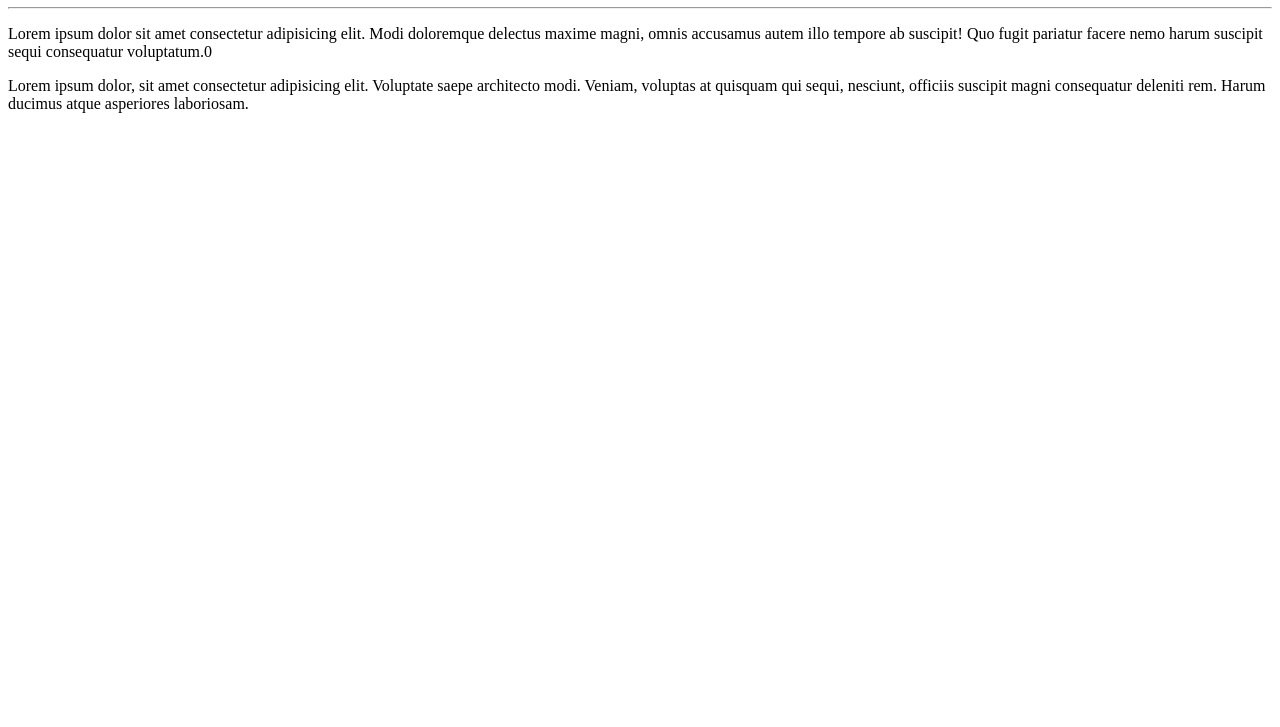
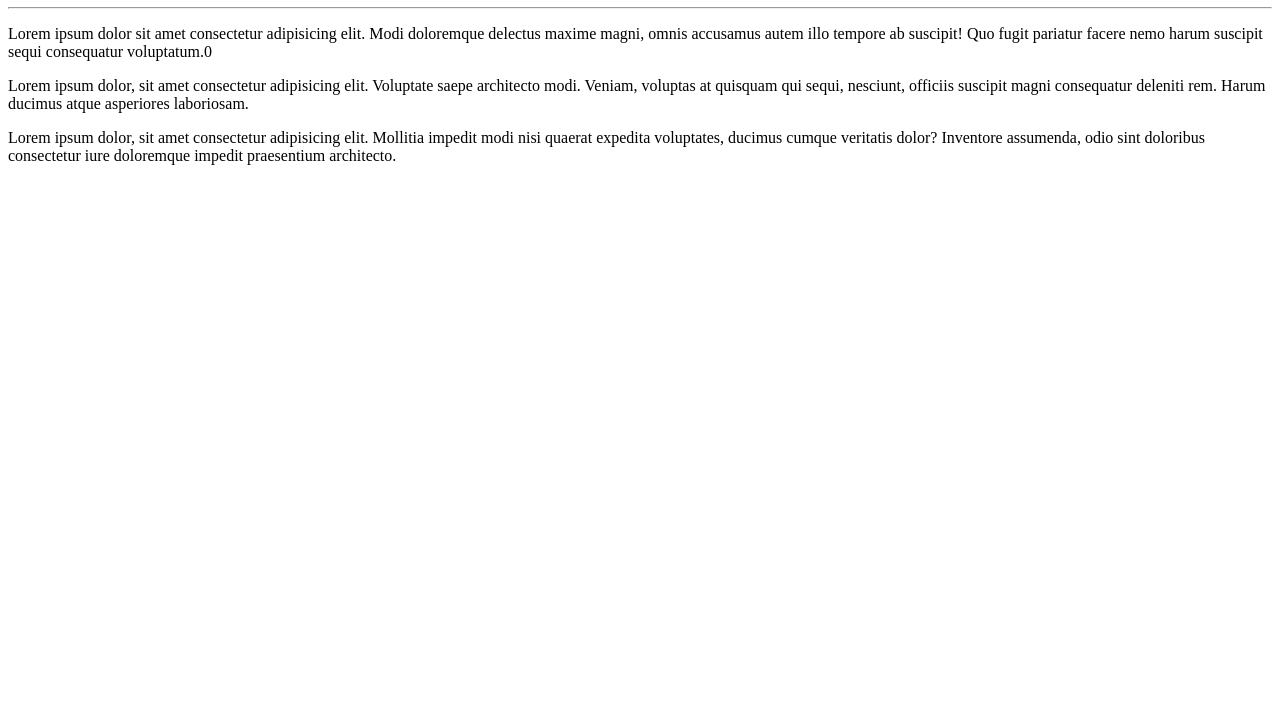
Before and after one commit to henriquedahora/Ola-Mundo, a plain HTML site: page site-exemplo/index.html in a window 1280 px wide. Shown: the part 73-800 px from the top of the page. Drawn offline with Linux system fonts and the light colour scheme.

Commit message:
Adicionado um novo parágrafo.

```diff
--- a/site-exemplo/index.html
+++ b/site-exemplo/index.html
@@ -11,5 +11,6 @@
     <hr>
     <p>Lorem ipsum dolor sit amet consectetur adipisicing elit. Modi doloremque delectus maxime magni, omnis accusamus autem illo tempore ab suscipit! Quo fugit pariatur facere nemo harum suscipit sequi consequatur voluptatum.0</p>
     <p>Lorem ipsum dolor, sit amet consectetur adipisicing elit. Voluptate saepe architecto modi. Veniam, voluptas at quisquam qui sequi, nesciunt, officiis suscipit magni consequatur deleniti rem. Harum ducimus atque asperiores laboriosam.</p>
+    <p>Lorem ipsum dolor, sit amet consectetur adipisicing elit. Mollitia impedit modi nisi quaerat expedita voluptates, ducimus cumque veritatis dolor? Inventore assumenda, odio sint doloribus consectetur iure doloremque impedit praesentium architecto.</p>
 </body>
 </html>
```
